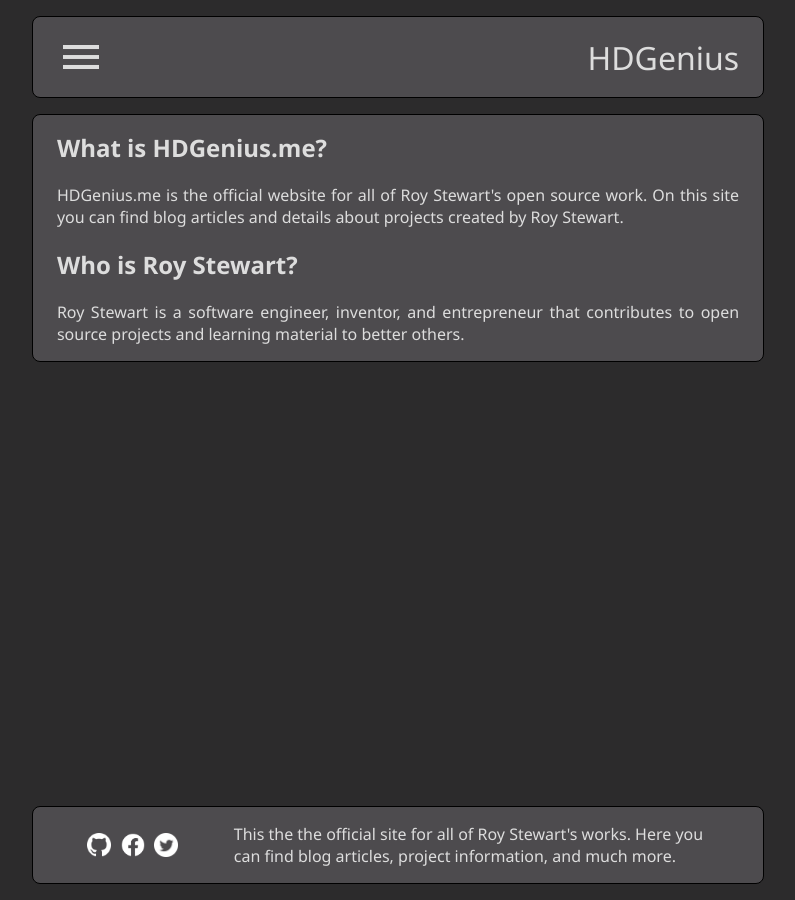
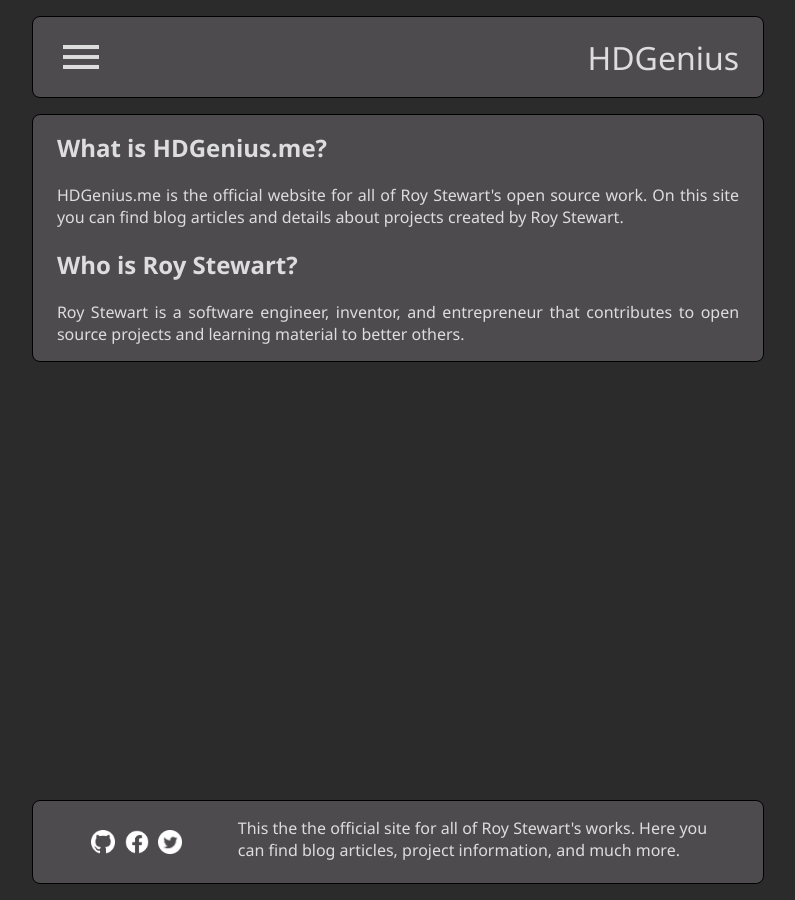
Before and after one commit to roy-stewart/roy-stewart.github.io, a Jekyll site: the page built from index.html, in a window 1280 px wide. Shown: the whole page, without its empty margins (242-1037 px from the left). Built offline with Jekyll 4.4.1, drawn with Linux system fonts in a browser that asks for light colours.

Commit message:
Added extra margin to social links in the site footer

```diff
--- a/_sass/layout/footer.scss
+++ b/_sass/layout/footer.scss
@@ -14,6 +14,7 @@
     flex-direction: row;
     align-items: center;
     justify-content: center;
+    margin: 0.5em;
 }
 
 .social-link {
```
